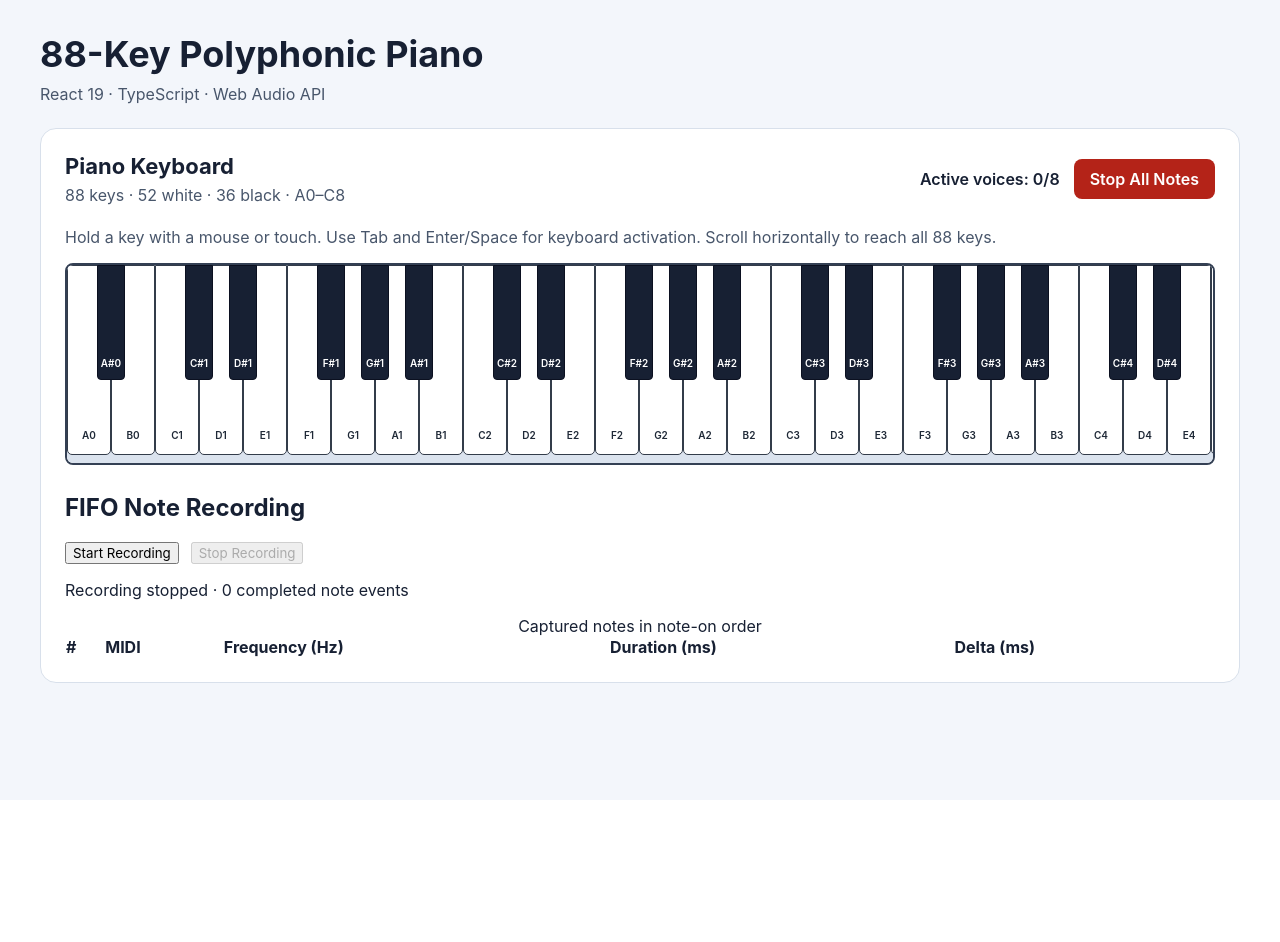
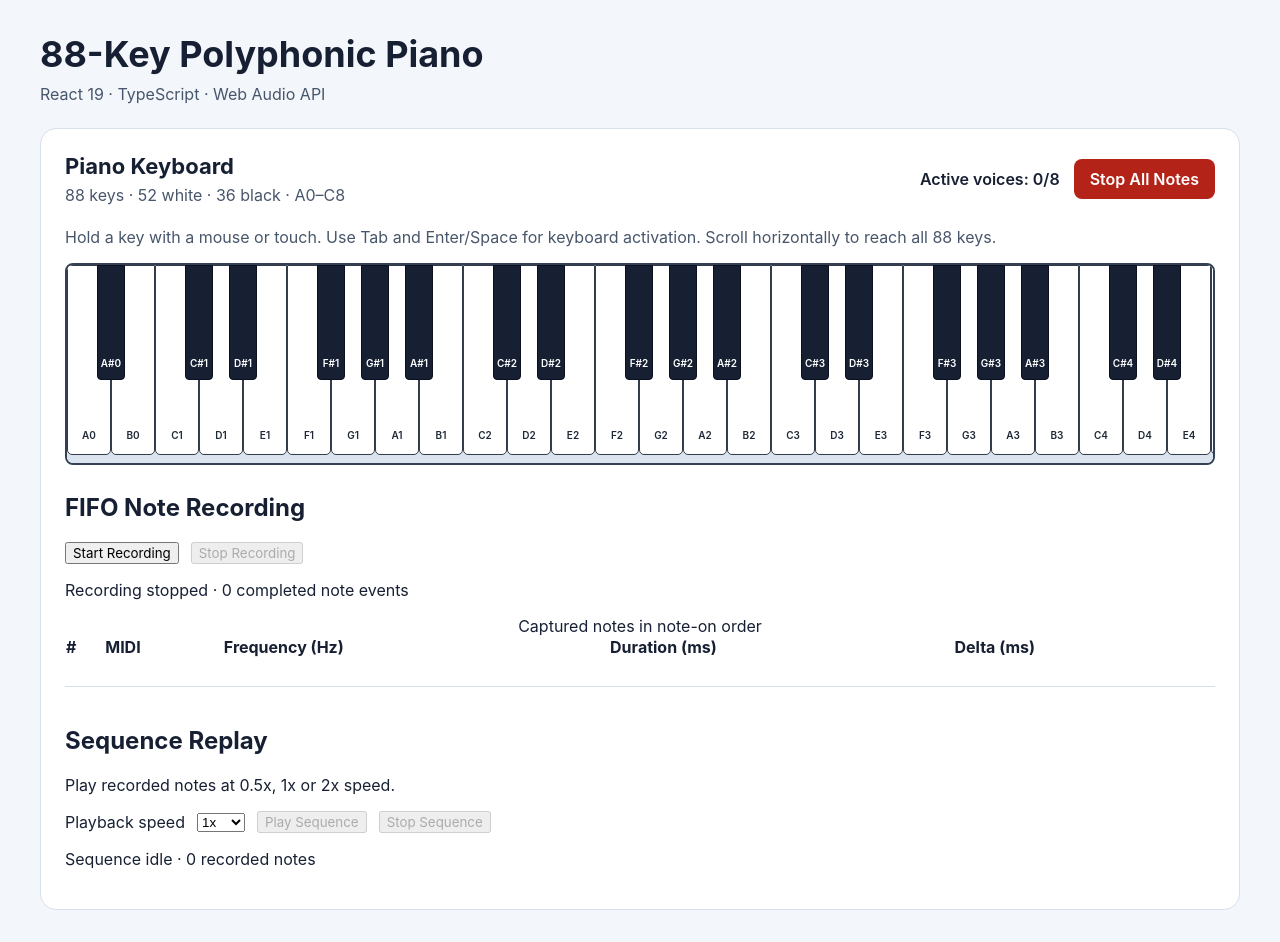
Before and after one commit to 24521912-source/24521912_CamTu_Lab3, a React (Vite) app in the folder Homework2/: page / in a window 1280 px wide. Before the commit the page ends 800 px from the top, so only its background shows below. Built offline with nearby package versions, Linux system fonts and the light colour scheme.

Commit message:
feat(sequencer): implement abortable variable speed replay

```diff
--- a/Homework2/src/components/PianoKeyboard.tsx
+++ b/Homework2/src/components/PianoKeyboard.tsx
@@ -3,8 +3,10 @@ import { PIANO_NOTES } from "../piano/noteModel";
 import type { RecordedNoteEvent } from "../piano/types";
 import { PianoSynth } from "../audio/PianoSynth";
 import { NoteRecorder } from "../recording/NoteRecorder";
+import ReplayControls from "./ReplayControls";
 import PianoKey from "./PianoKey";
 import styles from "./PianoKeyboard.module.css";
+
 
 const WHITE_WIDTH = 44;
 const BLACK_WIDTH = 28;
@@ -62,6 +64,7 @@ export default function PianoKeyboard() {
   const [error, setError] = useState("");
 
   const [isRecording, setIsRecording] = useState(false);
+  const [isPlaying, setIsPlaying] = useState(false);
   const [recordedNotes, setRecordedNotes] = useState<
     readonly RecordedNoteEvent[]
   >([]);
@@ -272,8 +275,8 @@ export default function PianoKeyboard() {
     refreshPressed();
   }, [refreshPressed]);
 
-  function startRecording(): void {
-    if (isRecording) return;
+function startRecording(): void {
+  if (isRecording || isPlaying) return;
 
     recorderRef.current?.start();
     setRecordedNotes([]);
@@ -392,7 +395,7 @@ export default function PianoKeyboard() {
             <button
               type="button"
               onClick={startRecording}
-              disabled={isRecording}
+              disabled={isRecording || isPlaying}
             >
               Start Recording
             </button>
@@ -448,8 +451,15 @@ export default function PianoKeyboard() {
                 ))}
               </tbody>
             </table>
-          </div>
+                    </div>
         </section>
+
+        <ReplayControls
+          notes={recordedNotes}
+          synthRef={synthRef}
+          disabled={isRecording}
+          onPlayingChange={setIsPlaying}
+        />
       </section>
     </main>
   );
--- /dev/null
+++ b/Homework2/src/components/ReplayControls.tsx
@@ -0,0 +1,196 @@
+import { useEffect, useRef, useState } from "react";
+import type { RefObject } from "react";
+
+import type { RecordedNoteEvent } from "../piano/types";
+import type { PianoSynth } from "../audio/PianoSynth";
+
+import {
+  NoteSequencer,
+  type PlaybackSpeed,
+} from "../sequencer/NoteSequencer";
+
+interface ReplayControlsProps {
+  notes: readonly RecordedNoteEvent[];
+  synthRef: RefObject<PianoSynth | null>;
+  disabled: boolean;
+  onPlayingChange: (playing: boolean) => void;
+}
+
+export default function ReplayControls({
+  notes,
+  synthRef,
+  disabled,
+  onPlayingChange,
+}: ReplayControlsProps) {
+  const sequencerRef = useRef<NoteSequencer | null>(null);
+  const requestRef = useRef(0);
+
+  const [speed, setSpeed] = useState<PlaybackSpeed>(1);
+  const [busy, setBusy] = useState(false);
+  const [error, setError] = useState("");
+
+  useEffect(() => {
+    const sequencer = new NoteSequencer();
+    sequencerRef.current = sequencer;
+
+    return () => {
+      // Invalidate an in-flight AudioContext unlock.
+      requestRef.current++;
+      sequencer.dispose();
+
+      if (sequencerRef.current === sequencer) {
+        sequencerRef.current = null;
+      }
+    };
+  }, []);
+
+  async function playSequence(): Promise<void> {
+    const sequencer = sequencerRef.current;
+    const synth = synthRef.current;
+
+    if (
+      !sequencer ||
+      !synth ||
+      busy ||
+      disabled ||
+      notes.length === 0
+    ) {
+      return;
+    }
+
+    const requestId = ++requestRef.current;
+
+    setError("");
+    setBusy(true);
+    onPlayingChange(true);
+
+    try {
+      // This is initiated by the user's Play button.
+      await synth.unlock();
+
+      // Stop or unmount may happen during unlock.
+      if (
+        requestRef.current !== requestId ||
+        sequencerRef.current !== sequencer
+      ) {
+        return;
+      }
+
+      await sequencer.play(notes, speed, {
+        noteOn: (midi) => synth.noteOn(midi),
+        noteOff: (voiceId) => synth.noteOff(voiceId),
+      });
+    } catch (cause) {
+      if (
+        requestRef.current === requestId &&
+        sequencerRef.current === sequencer
+      ) {
+        setError(
+          cause instanceof Error
+            ? cause.message
+            : "Sequence playback failed"
+        );
+      }
+    } finally {
+      if (
+        requestRef.current === requestId &&
+        sequencerRef.current === sequencer
+      ) {
+        setBusy(false);
+        onPlayingChange(false);
+      }
+    }
+  }
+
+  function stopSequence(): void {
+    requestRef.current++;
+
+    sequencerRef.current?.stop();
+
+    setBusy(false);
+    onPlayingChange(false);
+  }
+
+  return (
+    <section
+      aria-labelledby="replay-heading"
+      style={{
+        marginTop: 28,
+        paddingTop: 20,
+        borderTop: "1px solid #d8e0eb",
+      }}
+    >
+      <h2 id="replay-heading">Sequence Replay</h2>
+
+      <p>
+        Play recorded notes at 0.5x, 1x or 2x speed.
+      </p>
+
+      <div
+        style={{
+          display: "flex",
+          flexWrap: "wrap",
+          alignItems: "center",
+          gap: 12,
+        }}
+      >
+        <label htmlFor="replay-speed">
+          Playback speed
+        </label>
+
+        <select
+          id="replay-speed"
+          value={speed}
+          disabled={busy}
+          onChange={(event) => {
+            setSpeed(
+              Number(event.target.value) as PlaybackSpeed
+            );
+          }}
+        >
+          <option value={0.5}>0.5x</option>
+          <option value={1}>1x</option>
+          <option value={2}>2x</option>
+        </select>
+
+        <button
+          type="button"
+          disabled={busy || disabled || notes.length === 0}
+          onClick={() => {
+            void playSequence();
+          }}
+        >
+          Play Sequence
+        </button>
+
+        <button
+          type="button"
+          disabled={!busy}
+          onClick={stopSequence}
+        >
+          Stop Sequence
+        </button>
+      </div>
+
+      <p role="status" aria-live="polite">
+        {busy
+          ? `Playing sequence at ${speed}x`
+          : "Sequence idle"}
+        {" · "}
+        {notes.length} recorded notes
+      </p>
+
+      {disabled && (
+        <p>
+          Stop Recording before starting replay.
+        </p>
+      )}
+
+      {error && (
+        <p role="alert" style={{ color: "#b42318" }}>
+          {error}
+        </p>
+      )}
+    </section>
+  );
+}
--- /dev/null
+++ b/Homework2/src/sequencer/NoteSequencer.ts
@@ -0,0 +1,215 @@
+import type { RecordedNoteEvent } from "../piano/types";
+
+export type PlaybackSpeed = 0.5 | 1 | 2;
+
+export interface PlaybackSink {
+  noteOn(midi: number): number;
+  noteOff(voiceId: number): void;
+}
+
+interface PlaybackRun {
+  controller: AbortController;
+  voices: Set<number>;
+  sink: PlaybackSink;
+}
+
+function abortError(): Error {
+  const error = new Error("Sequence playback cancelled");
+  error.name = "AbortError";
+  return error;
+}
+
+/**
+ * Abortable JavaScript delay.
+ * Clears its timeout and abort listener on completion.
+ */
+function waitMs(
+  delayMs: number,
+  signal: AbortSignal
+): Promise<void> {
+  return new Promise<void>((resolve, reject) => {
+    if (signal.aborted) {
+      reject(abortError());
+      return;
+    }
+
+    const timeout = setTimeout(() => {
+      signal.removeEventListener("abort", onAbort);
+      resolve();
+    }, Math.max(0, delayMs));
+
+    function onAbort(): void {
+      clearTimeout(timeout);
+      signal.removeEventListener("abort", onAbort);
+      reject(abortError());
+    }
+
+    signal.addEventListener("abort", onAbort, { once: true });
+  });
+}
+
+function validateEvents(
+  events: readonly RecordedNoteEvent[]
+): void {
+  for (const event of events) {
+    if (
+      !Number.isInteger(event.midi) ||
+      event.midi < 21 ||
+      event.midi > 108 ||
+      !Number.isFinite(event.freqHz) ||
+      event.freqHz <= 0 ||
+      !Number.isFinite(event.durationMs) ||
+      event.durationMs < 0 ||
+      !Number.isFinite(event.deltaMs) ||
+      event.deltaMs < 0
+    ) {
+      throw new RangeError("Invalid recorded note event");
+    }
+  }
+}
+
+export class NoteSequencer {
+  private current: PlaybackRun | null = null;
+
+  get isPlaying(): boolean {
+    return this.current !== null;
+  }
+
+  /**
+   * Replay events in original note-on order.
+   *
+   * deltaMs: difference between consecutive note-on events.
+   * durationMs: duration of the individual note.
+   *
+   * Uses absolute target times for note-on events
+   * to reduce accumulated scheduling drift.
+   */
+  async play(
+    events: readonly RecordedNoteEvent[],
+    speed: PlaybackSpeed,
+    sink: PlaybackSink
+  ): Promise<void> {
+    if (this.current) {
+      throw new Error("Sequence is already playing");
+    }
+
+    if (speed !== 0.5 && speed !== 1 && speed !== 2) {
+      throw new RangeError("Unsupported playback speed");
+    }
+
+    validateEvents(events);
+
+    if (events.length === 0) {
+      return;
+    }
+
+    // Snapshot the input to avoid external modifications.
+    const notes = events.map((event) => ({ ...event }));
+
+    const run: PlaybackRun = {
+      controller: new AbortController(),
+      voices: new Set<number>(),
+      sink,
+    };
+
+    this.current = run;
+
+    const signal = run.controller.signal;
+    const startTime = performance.now();
+
+    let elapsedMs = 0;
+
+    const releaseVoice = (voiceId: number): void => {
+      if (!run.voices.delete(voiceId)) {
+        return;
+      }
+
+      sink.noteOff(voiceId);
+    };
+
+    const noteEndTasks: Promise<void>[] = [];
+
+    try {
+      for (const note of notes) {
+        // Calculate target note-on time.
+        elapsedMs += note.deltaMs / speed;
+
+        const targetTime = startTime + elapsedMs;
+
+        await waitMs(
+          Math.max(0, targetTime - performance.now()),
+          signal
+        );
+
+        if (signal.aborted) {
+          break;
+        }
+
+        const voiceId = sink.noteOn(note.midi);
+        run.voices.add(voiceId);
+
+        // Each note finishes independently.
+        // Overlapping notes therefore remain overlapping.
+        const endTime =
+          performance.now() + note.durationMs / speed;
+
+        const endTask = (async () => {
+          await waitMs(
+            Math.max(0, endTime - performance.now()),
+            signal
+          );
+
+          releaseVoice(voiceId);
+        })();
+
+        noteEndTasks.push(endTask);
+      }
+
+      // Wait for all note durations to finish.
+      await Promise.all(noteEndTasks);
+    } catch (error) {
+      // Cancellation is an expected result of Stop Sequence.
+      if (!signal.aborted) {
+        throw error;
+      }
+    } finally {
+      run.controller.abort();
+
+      // Release only voices owned by this replay.
+      for (const voiceId of Array.from(run.voices)) {
+        releaseVoice(voiceId);
+      }
+
+      // Ensure no delay promises remain outstanding.
+      await Promise.allSettled(noteEndTasks);
+
+      if (this.current === run) {
+        this.current = null;
+      }
+    }
+  }
+
+  /**
+   * Cancel pending waits and release replay voices.
+   * Safe to call repeatedly.
+   */
+  stop(): void {
+    const run = this.current;
+
+    if (!run) {
+      return;
+    }
+
+    this.current = null;
+    run.controller.abort();
+
+    for (const voiceId of Array.from(run.voices)) {
+      run.voices.delete(voiceId);
+      run.sink.noteOff(voiceId);
+    }
+  }
+
+  dispose(): void {
+    this.stop();
+  }
+}
```
Also changed, not shown: 1 other file (tests, documents, lock files or other folders).
